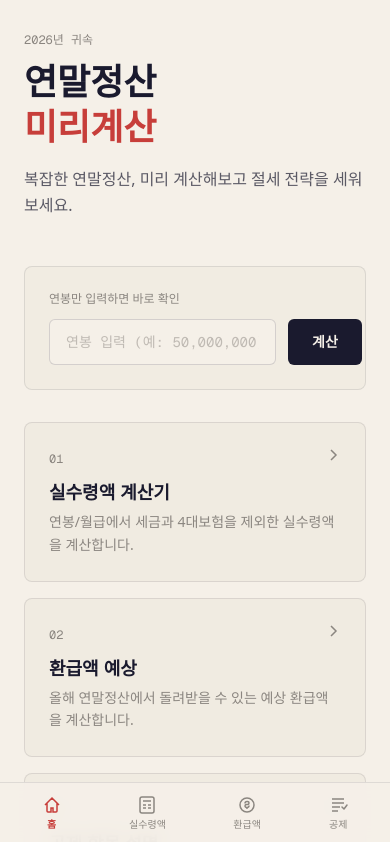
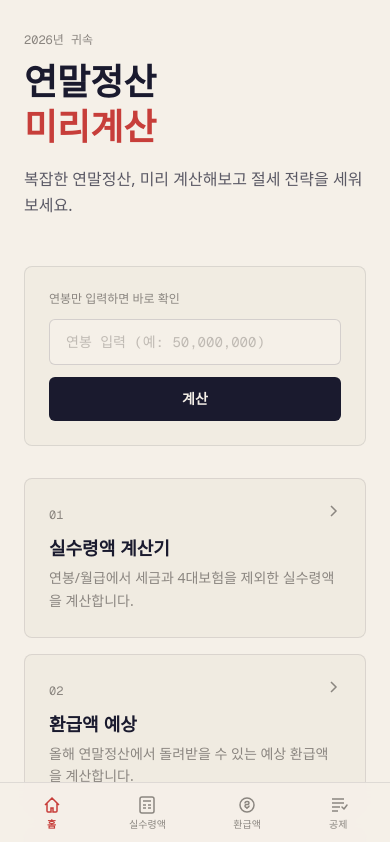
Before and after one commit to kimsh322/tax-helper, a Next.js app: page / in a window 390 px wide. Shown: the top 842 px of the page. Built offline with nearby package versions, Linux system fonts and the light colour scheme.

Commit message:
fix : ui 버그 수정

```diff
--- a/app/QuickSimulation.tsx
+++ b/app/QuickSimulation.tsx
@@ -107,7 +107,7 @@ export default function QuickSimulation() {
           e.preventDefault();
           handleCalculate();
         }}
-        className="flex gap-3"
+        className="flex flex-col gap-3 sm:flex-row"
       >
         <input
           type="text"
@@ -118,11 +118,11 @@ export default function QuickSimulation() {
             setSalary(raw > 0 ? formatNumber(raw) : "");
           }}
           placeholder="연봉 입력 (예: 50,000,000)"
-          className="flex-1 rounded-md border border-ink/15 bg-paper px-4 py-3 font-mono text-sm text-ink placeholder:text-muted/50 focus:border-ink/40 focus:outline-none focus:ring-2 focus:ring-ink/10"
+          className="w-full rounded-md border border-ink/15 bg-paper px-4 py-3 font-mono text-sm text-ink placeholder:text-muted/50 focus:border-ink/40 focus:outline-none focus:ring-2 focus:ring-ink/10 sm:flex-1"
         />
         <button
           type="submit"
-          className="shrink-0 rounded-md bg-ink px-6 py-3 text-sm font-bold text-paper transition-colors hover:bg-ink/85 active:bg-ink/75 cursor-pointer"
+          className="w-full rounded-md bg-ink px-6 py-3 text-sm font-bold text-paper transition-colors hover:bg-ink/85 active:bg-ink/75 cursor-pointer sm:w-auto"
         >
           계산
         </button>
```
